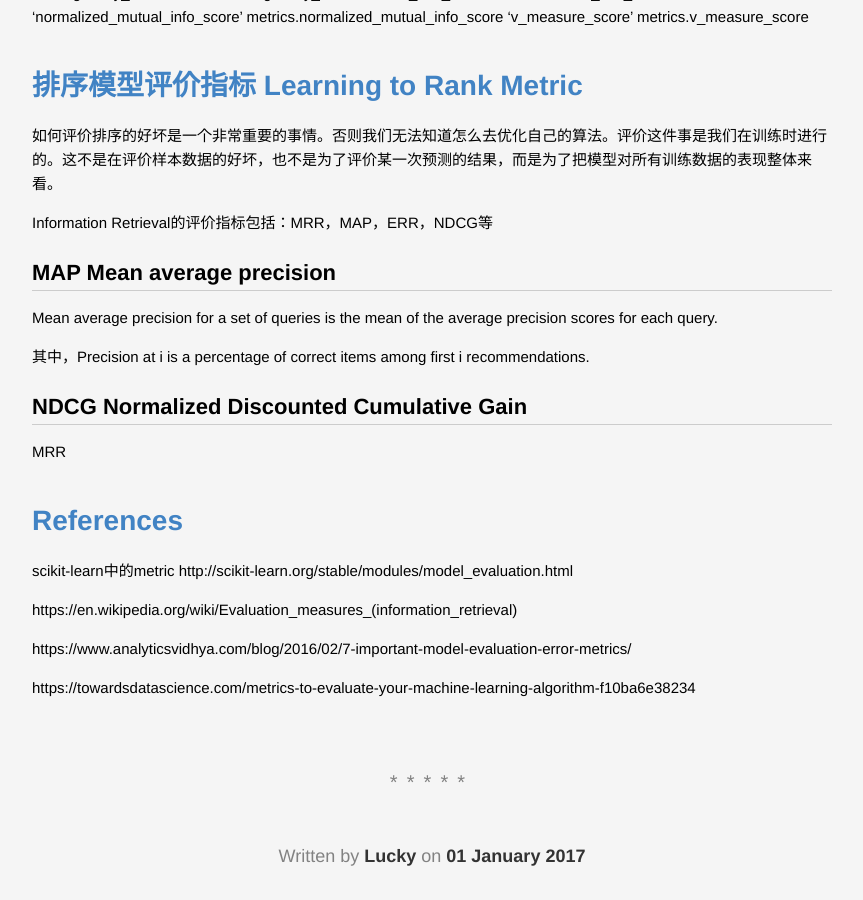
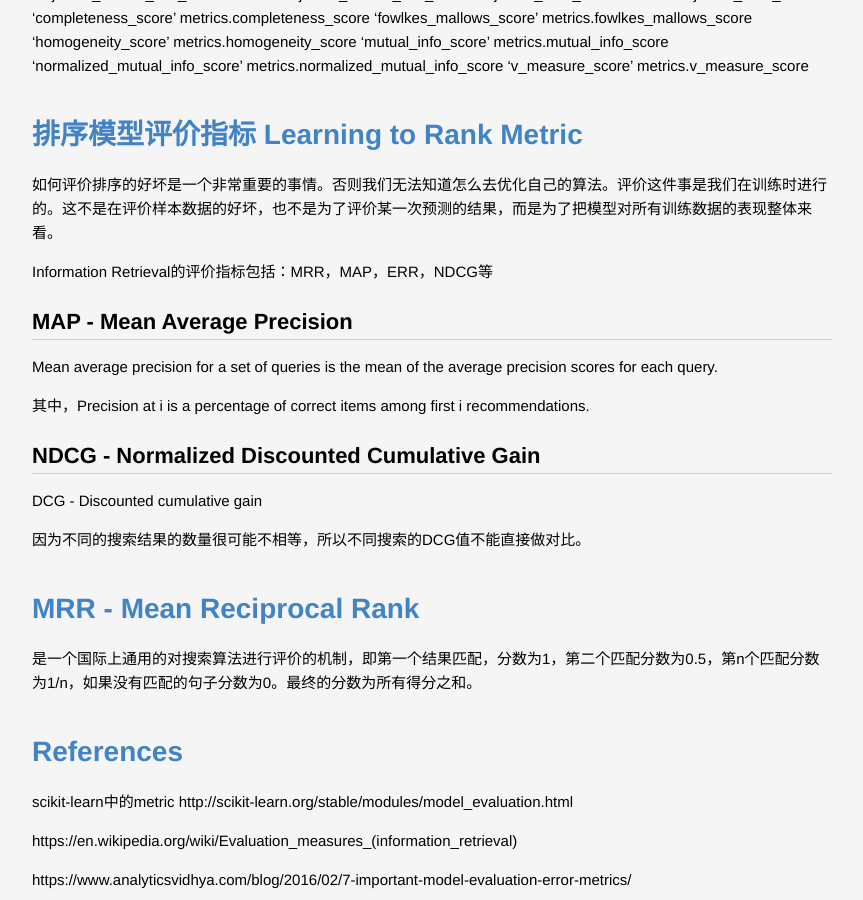
Before and after one commit to lucky521/blog, a Jekyll site: the page built from _posts/ml/2017-01-01-metrics-to-evaluate-model.markdown, in a window 1280 px wide and 900 px high, scrolled down 4409 px. Shown: the whole window, without its empty margins (208-1071 px from the left). Built offline with Jekyll 4.4.1, drawn with Linux system fonts in a browser that asks for light colours; some of the changed text lies outside the part shown.

Commit message:
update blog

```diff
--- a/_posts/ml/2017-01-01-metrics-to-evaluate-model.markdown
+++ b/_posts/ml/2017-01-01-metrics-to-evaluate-model.markdown
@@ -23,7 +23,7 @@
 ## 指标的作用
 
 一方面是让我们对当前的模型的好坏有一个量化的认知。
-另一方面是在训练过程中以某一个指标
+另一方面是在训练过程中以某一个指标作为训练算法的目标，通过优化目标来训练模型。
 
 
 
@@ -203,7 +203,7 @@
 Information Retrieval的评价指标包括：MRR，MAP，ERR，NDCG等
 
 
-## MAP Mean average precision
+## MAP - Mean Average Precision
 
 Mean average precision for a set of queries is the mean of the average precision scores for each query.
 
@@ -211,10 +211,16 @@
 
 
 
-## NDCG Normalized Discounted Cumulative Gain
+## NDCG - Normalized Discounted Cumulative Gain
+
+DCG - Discounted cumulative gain
+
+因为不同的搜索结果的数量很可能不相等，所以不同搜索的DCG值不能直接做对比。
 
 
-MRR
+# MRR - Mean Reciprocal Rank
+
+是一个国际上通用的对搜索算法进行评价的机制，即第一个结果匹配，分数为1，第二个匹配分数为0.5，第n个匹配分数为1/n，如果没有匹配的句子分数为0。最终的分数为所有得分之和。
 
 
 
--- a/_posts/ml/2018-04-18-feature-engineering.markdown
+++ b/_posts/ml/2018-04-18-feature-engineering.markdown
@@ -158,8 +158,9 @@
 
 
 
-## SVD 奇异值分解
+## SVD 奇异值分解 - singular value decomposition
 
+线性代数中一种重要的矩阵分解
 
 ## Sammon’s Mapping
 
--- a/_posts/ml/2018-10-17-modeling-troubleshooting.markdown
+++ b/_posts/ml/2018-10-17-modeling-troubleshooting.markdown
@@ -13,6 +13,11 @@
 ## 数据集分布不同
 
 如果需要处理的实际数据的分布和开发集/测试集数据的分布情况不同，那么算法不可能表现的足够好。
+
+
+DownSampling 是要删除某一些样本，以减弱一些信号。
+
+UpSampling 是要插入一些样本，以加强一些信号。
 
 
 ## 训练测试样本集中有错误数据
```
